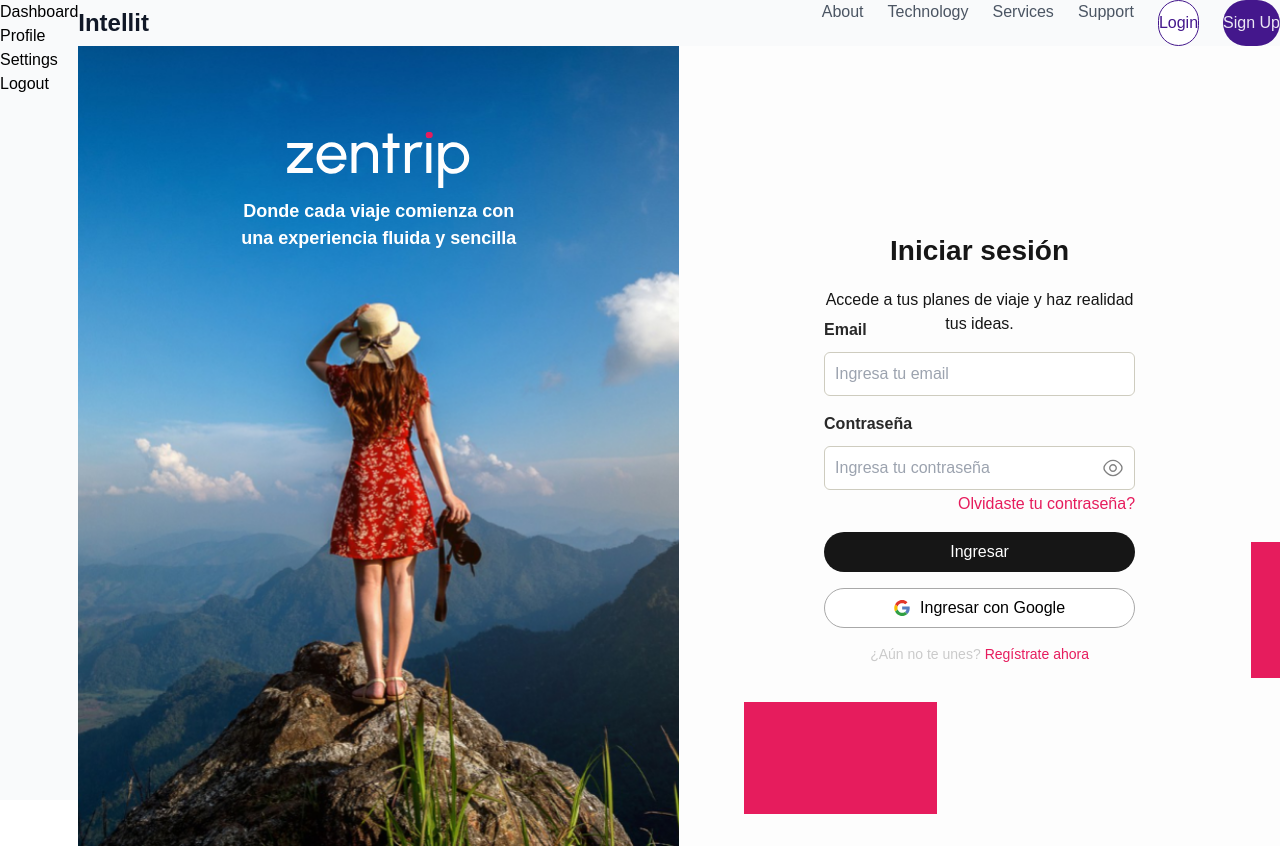
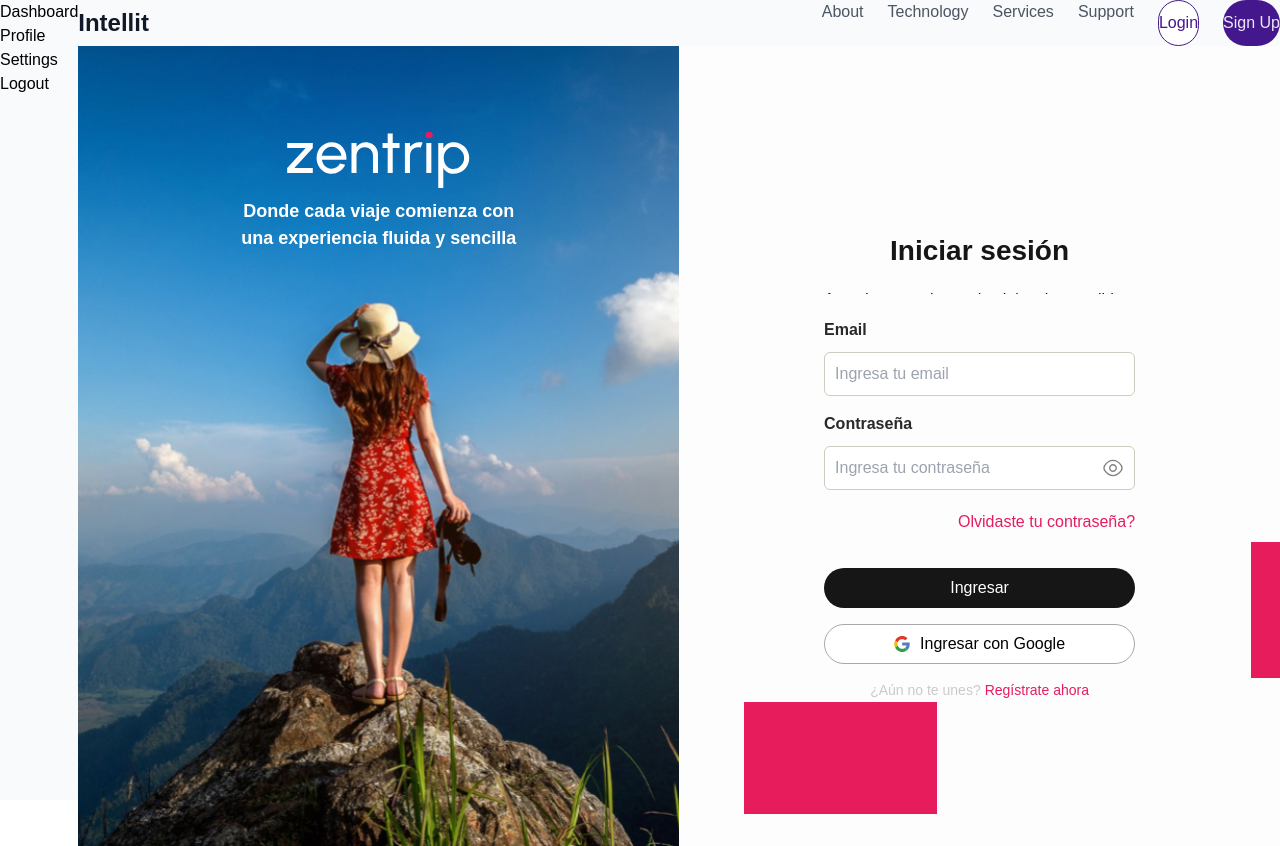
Before and after one commit to Ignacio918/viajes-app, a React (Vite) app in the folder viajes-app/: page /login in a window 1280 px wide. Built offline with nearby package versions, Linux system fonts and the light colour scheme; a web font is replaced by a local one.

Commit message:
arreglos

```diff
--- a/viajes-app/src/styles/LoginPage.css
+++ b/viajes-app/src/styles/LoginPage.css
@@ -59,7 +59,7 @@ body {
 }
 
 .login-description {
-  @apply text-center text-[#161616] text-[16px] font-normal w-full;
+  @apply text-center text-[#161616] text-[16px] font-normal w-full whitespace-nowrap overflow-hidden text-ellipsis;
 }
 
 .login-form {
@@ -91,11 +91,11 @@ body {
 }
 
 .login-forgot-password {
-  @apply self-stretch text-right text-[#E61C5D] text-[16px] font-normal;
+  @apply self-stretch text-right text-[#E61C5D] text-[16px] font-normal mt-[18px];
 }
 
 .login-button {
-  @apply inline-flex justify-center items-center w-full h-[40px] p-[10px] bg-[#161616] rounded-full text-white text-[16px] font-normal border-none cursor-pointer;
+  @apply inline-flex justify-center items-center w-full h-[40px] p-[10px] bg-[#161616] rounded-full text-white text-[16px] font-normal border-none cursor-pointer mt-[18px];
 }
 
 .login-google-button {
```
